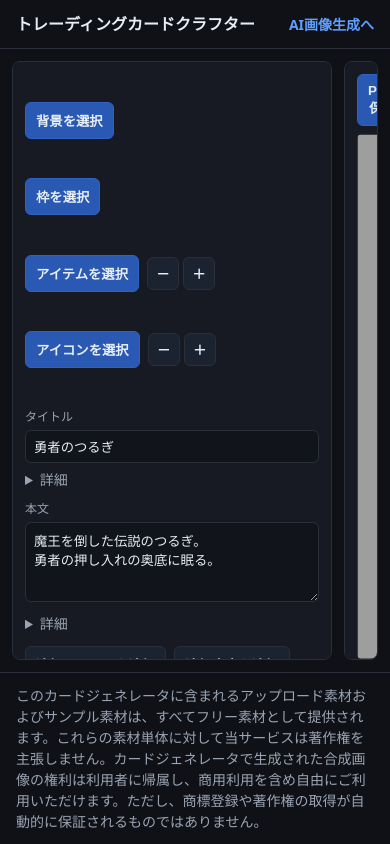
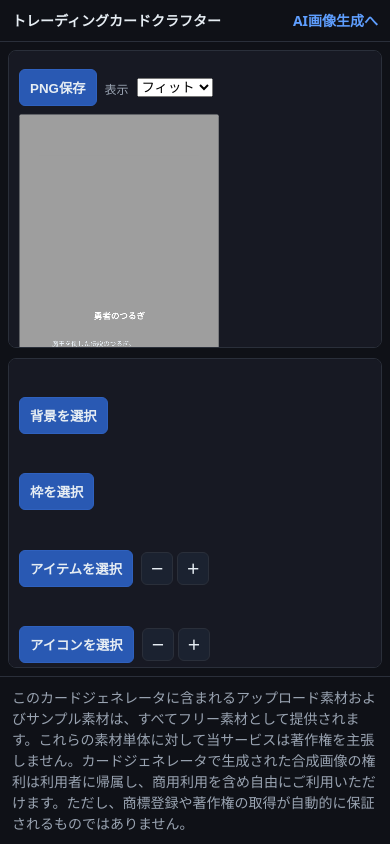
Before and after one commit to take365/cardgen, a plain HTML site: page docs/index.html in a window 390 px wide. Drawn offline with nearby package versions, Linux system fonts and the light colour scheme.

Commit message:
スマホ対応

```diff
--- a/docs/index.html
+++ b/docs/index.html
@@ -10,6 +10,21 @@
     <link rel="stylesheet" href="./styles.css" />
     <!-- Konva (CDN). If offline, replace with local copy. -->
     <script src="https://unpkg.com/konva@9.3.14/konva.min.js"></script>
+    <style>
+      /* Mobile layout overrides (index.html only) */
+      @media (max-width: 960px){
+        body{ overflow:auto; }
+        main{ display:flex; flex-direction:column; gap:10px; padding:8px; overflow:visible; }
+        header, footer{ padding:10px 12px; }
+        header h1{ font-size:14px; }
+        .panel{ padding:10px; }
+        /* show stage first on mobile */
+        .stage-wrap{ order:1; }
+        aside.panel{ order:2; max-height:50vh; overflow:auto; }
+        /* keep toolbar visible while scrolling the stage */
+        #stageToolbar{ position:sticky; top:0; background:var(--panel); z-index:10; padding-top:8px; }
+      }
+    </style>
   </head>
   <body>
     <header>
@@ -1135,8 +1150,20 @@
       autoLayout();
       loadManifestAndInit();
       // Initial preview scale: 50%
-      document.getElementById('viewScale').value = '0.5';
-      setTimeout(() => applyScale(0.5), 0);
+      // Initial preview scale: mobile = fit, desktop = 50%
+      (function(){
+        const sel = document.getElementById('viewScale');
+        const mql = window.matchMedia('(max-width: 960px)');
+        function applyInitialScale(){
+          if (mql.matches){ sel.value = 'fit'; fitToViewport(); }
+          else { sel.value = '0.5'; applyScale(0.5); }
+        }
+        applyInitialScale();
+        try { mql.addEventListener('change', applyInitialScale); } catch(e) {
+          // Safari fallback
+          window.addEventListener('resize', applyInitialScale);
+        }
+      })();
     </script>
   </body>
   </html>
```
